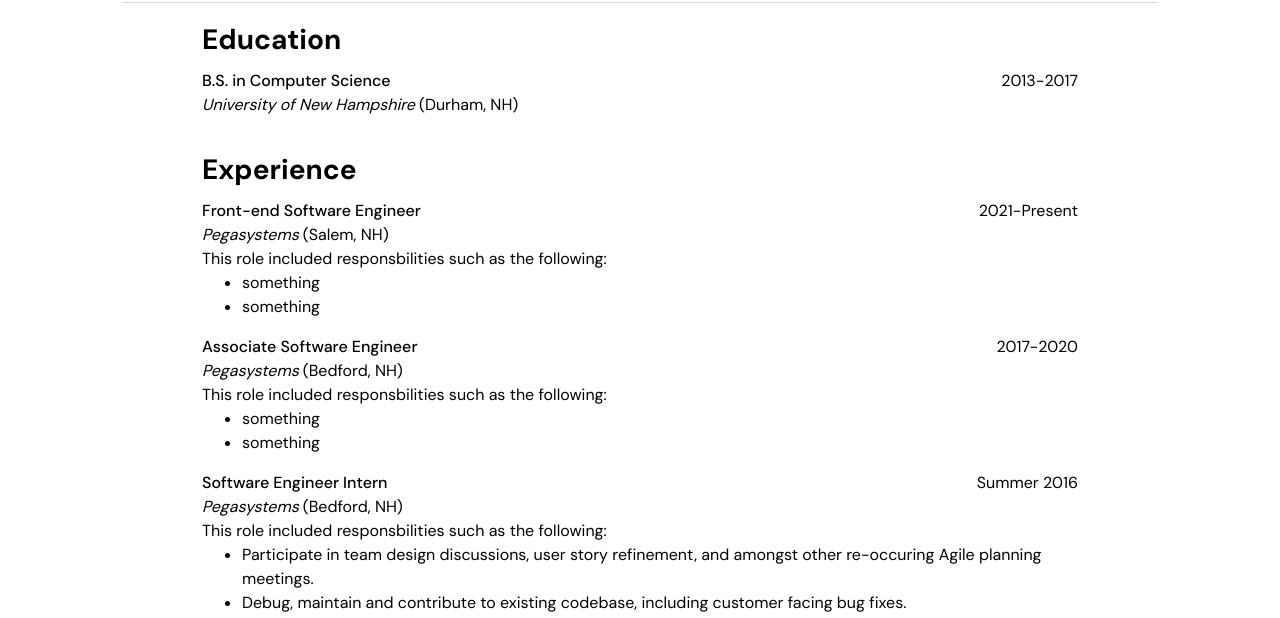
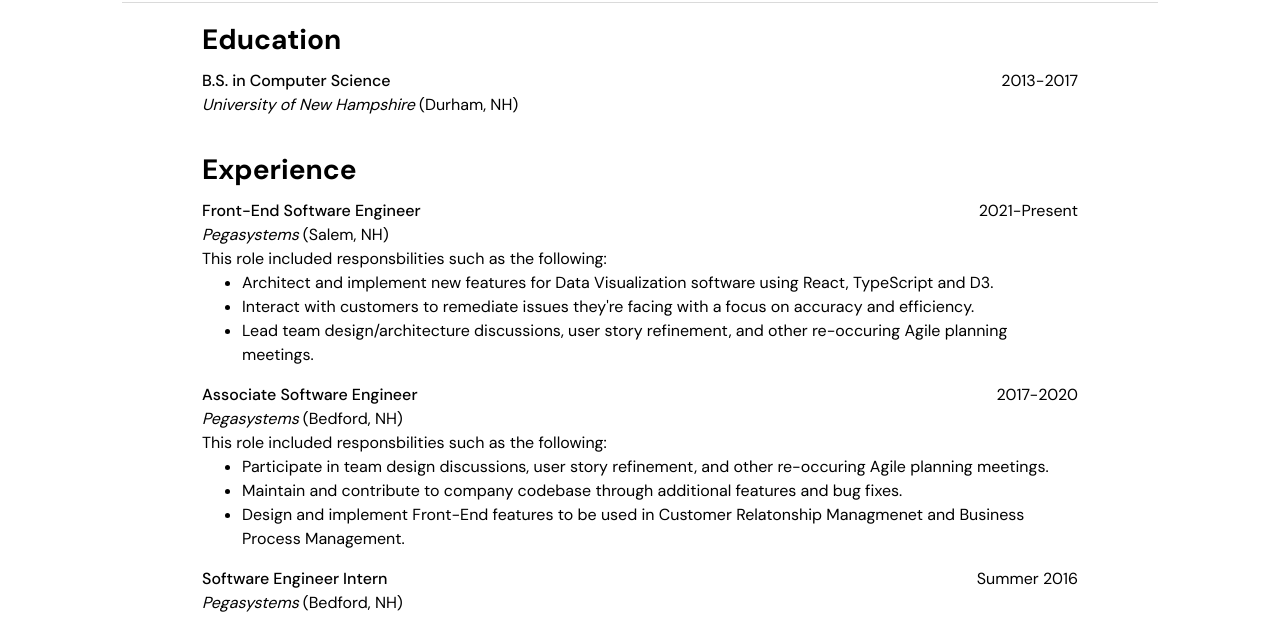
Before and after one commit to carlson-erik/dep-gatsby-portfolio, a Gatsby site: page /experience in a window 1280 px wide. Shown: the part 182-800 px from the top of the page. Built offline with nearby package versions, Linux system fonts and the light colour scheme; Gatsby itself is replaced by a stand-in of ours.

Commit message:
Update experience page with better content. Update project template images.

```diff
--- a/src/pages/blog.tsx
+++ b/src/pages/blog.tsx
@@ -17,7 +17,7 @@ const BlogPage = () => {
     <Layout>
       <Heading>Blog</Heading>
       <Paragraph>
-        Some blog stuff here
+        No new posts yet!
       </Paragraph>
     </Layout>
   );
--- a/src/pages/experience.tsx
+++ b/src/pages/experience.tsx
@@ -64,7 +64,7 @@ const ExperiencePage = () => {
         <Heading>Experience</Heading>
         <DetailContainer>
           <InformationContainer>
-            <Title>Front-end Software Engineer</Title>
+            <Title>Front-End Software Engineer</Title>
             <Duration>2021-Present</Duration>
           </InformationContainer>
           <InformationContainer>
@@ -74,8 +74,18 @@ const ExperiencePage = () => {
           <InformationContainer flipFlexDirection>
             <div>This role included responsbilities such as the following:</div>
             <BulletList>
-              <li>something</li>
-              <li>something</li>
+              <li>
+                Architect and implement new features for Data Visualization
+                software using React, TypeScript and D3.
+              </li>
+              <li>
+                Interact with customers to remediate issues they're facing with
+                a focus on accuracy and efficiency.
+              </li>
+              <li>
+                Lead team design/architecture discussions, user story refinement,
+                and other re-occuring Agile planning meetings.
+              </li>
             </BulletList>
           </InformationContainer>
         </DetailContainer>
@@ -91,8 +101,18 @@ const ExperiencePage = () => {
           <InformationContainer flipFlexDirection>
             <div>This role included responsbilities such as the following:</div>
             <BulletList>
-              <li>something</li>
-              <li>something</li>
+              <li>
+                Participate in team design discussions, user story refinement,
+                and other re-occuring Agile planning meetings.
+              </li>
+              <li>
+                Maintain and contribute to company codebase through additional
+                features and bug fixes.
+              </li>
+              <li>
+                Design and implement Front-End features to be used in Customer
+                Relatonship Managmenet and Business Process Management.
+              </li>
             </BulletList>
           </InformationContainer>
         </DetailContainer>
@@ -113,11 +133,11 @@ const ExperiencePage = () => {
                 and amongst other re-occuring Agile planning meetings.
               </li>
               <li>
-                Debug, maintain and contribute to existing codebase, including
-                customer facing bug fixes.
+                Maintain and contribute to company codebase through additional
+                features and bug fixes.
               </li>
               <li>
-                Design and implement Front-end features to be used in Customer
+                Design and implement Front-End features to be used in Customer
                 Relatonship Managmenet and Business Process Management.
               </li>
             </BulletList>
```
Also changed, not shown: src/pages/index.tsx (+5 -5 lines), src/pages/projects.tsx (+8 -5 lines), src/images/projects/project-temporary-blue.png (deleted), src/images/projects/project-temporary-green.png (deleted), src/images/projects/project-temporary-red.png (deleted), src/images/projects/project-temporary.png (renamed from src/images/projects/project-temporary-gray.png), 1 other file.
